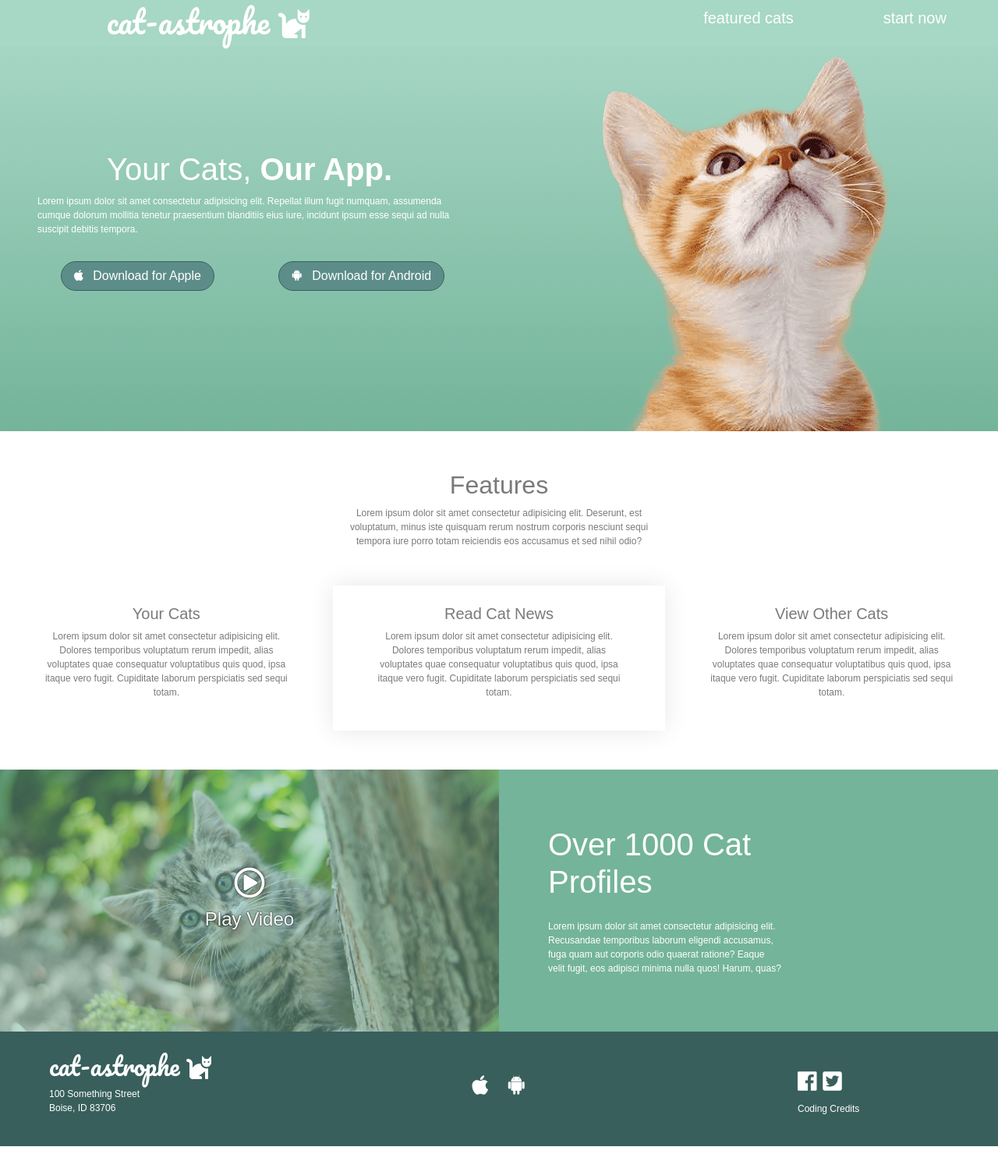
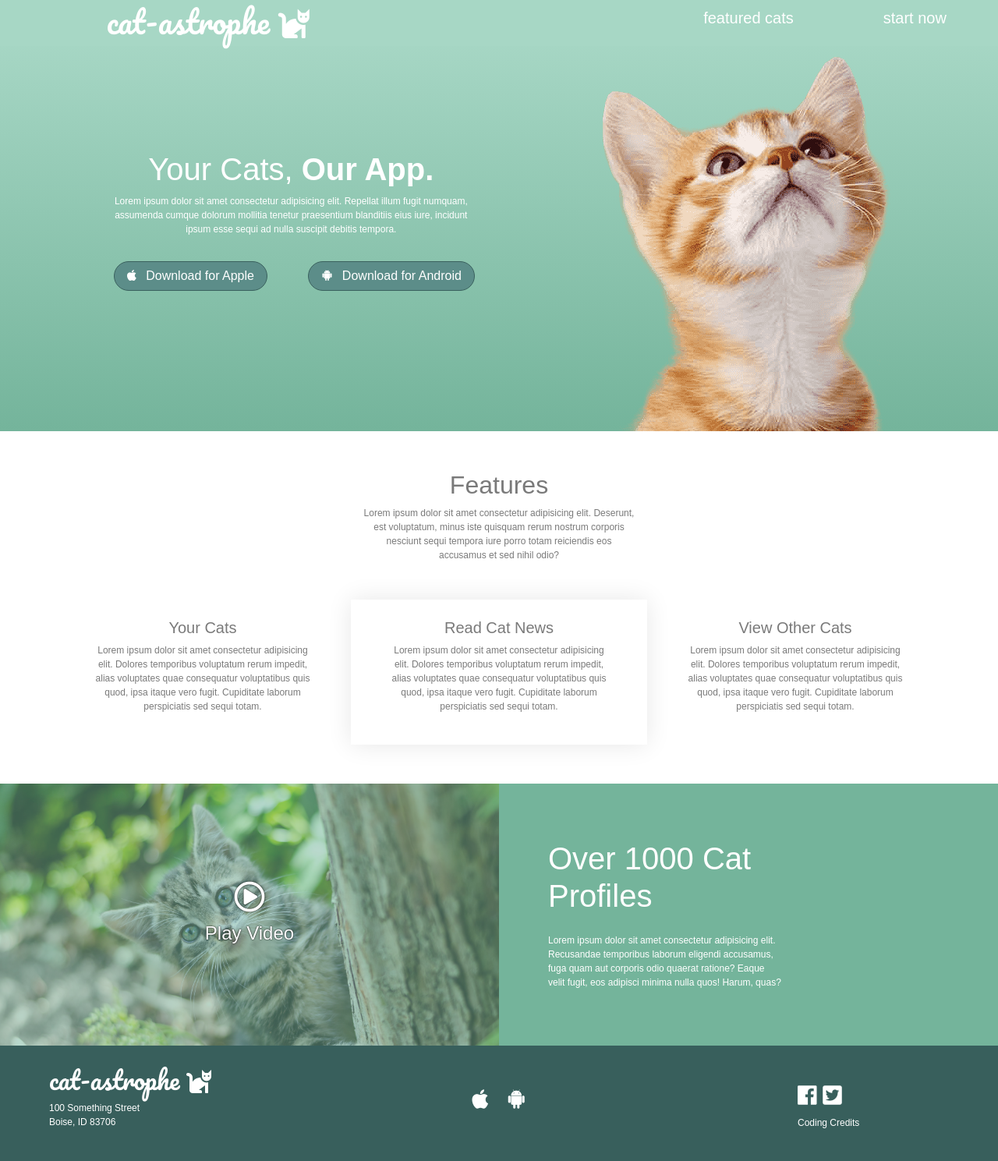
Before and after one commit to ClairRogers/bootstrap-cat-astrophe, a plain HTML site: page index.html in a window 1280 px wide. Shown: the part 5-1494 px from the top of the page at 78% size. Drawn offline with nearby package versions, Linux system fonts and the light colour scheme; a web font is replaced by a local one.

Commit message:
fiddle with sizing and placement

```diff
--- a/index.html
+++ b/index.html
@@ -31,9 +31,10 @@
         </div>
     </nav>
     <section class="row basic-info">
-      <div class="col-sm-12 col-md-6 px-5 title">
+      <div class="col-sm-12 col-md-5 offset-md-1 title px-4">
         <h1 class="text-center mt-5">Your Cats, <b>Our App.</b></h1>
-        <p>Lorem ipsum dolor sit amet consectetur adipisicing elit. Repellat illum fugit numquam, assumenda cumque
+        <p class="text-center">Lorem ipsum dolor sit amet consectetur adipisicing elit. Repellat illum fugit numquam,
+          assumenda cumque
           dolorum mollitia tenetur praesentium blanditiis eius iure, incidunt ipsum esse sequi ad nulla suscipit
           debitis tempora.</p>
         <div class="row">
@@ -51,6 +52,8 @@
         <img src="cat-photo-transp.png" class="img-fluid">
       </div>
     </section>
+  </main>
+  <main class="container">
     <section class="row features">
       <div class="col-sm-12">
         <div class="row">
@@ -85,6 +88,8 @@
         </div>
       </div>
     </section>
+  </main>
+  <main class="container-fluid">
     <section class="row play-vid">
       <div class="col-sm-12 col-md-6 video-img py-5">
         <div class="video-colorblock">
@@ -105,7 +110,7 @@
     <footer class="row">
       <div class="col-md-4 col-12">
         <h2 class="px-5 pt-4 pacifico">cat-astrophe <i class="fas fa-cat"></i></h2>
-        <p class="px-5 pb-4">100 Something Street<br>
+        <p class="px-5">100 Something Street<br>
           Boise, ID 83706</p>
       </div>
       <div class="col-md-4 col-6 apple-android">
@@ -114,7 +119,7 @@
       <div class="col-md-3 offset-md-1 col-6">
         <h3 class="mt-5 pl-5"><a href="#" class="social"><i class="fab fa-facebook"></i></a> <a href="#" class="social"><i
               class="fab fa-twitter-square"></i></a><br></h3>
-        <p class="pl-5"><a href="https://github.com/ClairRogers">Coding Credits</a></p>
+        <p class="pl-5 pb-4"><a href="https://github.com/ClairRogers">Coding Credits</a></p>
       </div>
     </footer>
   </main>
--- a/style.css
+++ b/style.css
@@ -51,6 +51,7 @@ footer {
   flex-direction: column;
   padding-top: 100px;
   padding-bottom: 50px;
+
 }
 
 .title-img {
```
